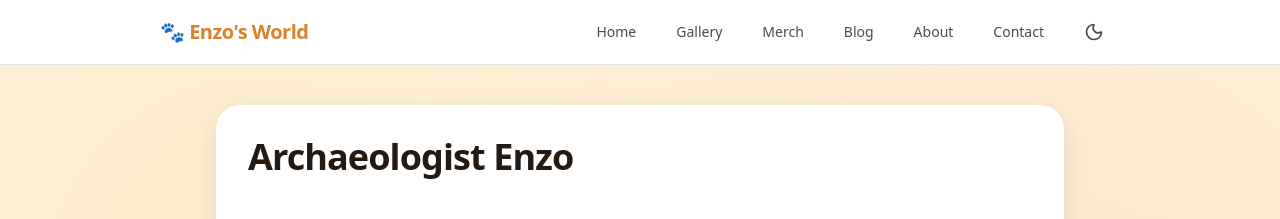
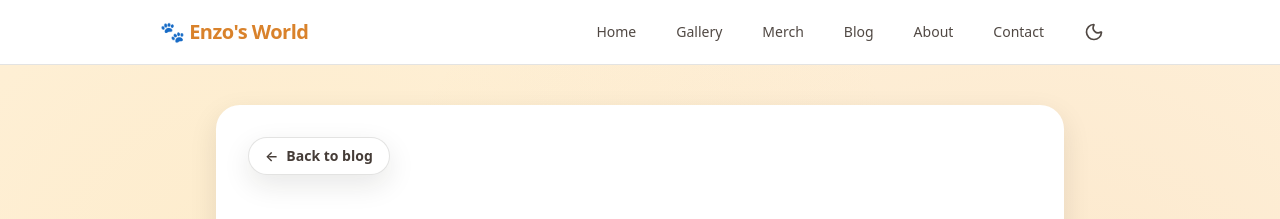
Before and after one commit to RickySerrano904/EnzosWorld.com, a Next.js app: page /blog/archaeologist-enzo in a window 1280 px wide. Shown: the top 219 px of the page. Built offline with nearby package versions, Linux system fonts and the light colour scheme.

Commit message:
feat(blog): add post back link

```diff
--- a/app/blog/layout.tsx
+++ b/app/blog/layout.tsx
@@ -1,3 +1,4 @@
+import { BlogPostBackLink } from "@/app/components/blog/BlogPostBackLink";
 import { BlogPostNav } from "@/app/components/blog/BlogPostNav";
 
 import { blogConfig } from "./posts";
@@ -9,6 +10,7 @@ export default function BlogLayout({
 }) {
   return (
     <article className="space-y-10">
+      <BlogPostBackLink basePath={blogConfig.basePath} />
       {children}
       <BlogPostNav basePath={blogConfig.basePath} posts={blogConfig.posts} />
     </article>
--- /dev/null
+++ b/app/components/blog/BlogPostBackLink.tsx
@@ -0,0 +1,40 @@
+"use client";
+
+import Link from "next/link";
+import { usePathname } from "next/navigation";
+
+type BlogPostBackLinkProps = {
+  basePath: `/${string}`;
+  label?: string;
+};
+
+function isPostRoute(pathname: string, basePath: string) {
+  const routeSegments = pathname.split("/").filter(Boolean);
+  const baseSegments = basePath.split("/").filter(Boolean);
+
+  return (
+    routeSegments.length === baseSegments.length + 1 &&
+    baseSegments.every((segment, index) => routeSegments[index] === segment)
+  );
+}
+
+export function BlogPostBackLink({
+  basePath,
+  label = "Back to blog",
+}: BlogPostBackLinkProps) {
+  const pathname = usePathname();
+
+  if (!isPostRoute(pathname, basePath)) return null;
+
+  return (
+    <div>
+      <Link
+        href={basePath}
+        className="inline-flex items-center gap-2 rounded-full border border-border bg-card px-4 py-2 text-sm font-semibold text-foreground/85 shadow-(--shadow) transition hover:-translate-y-0.5 hover:text-foreground hover:shadow-lg"
+      >
+        <span aria-hidden="true">&larr;</span>
+        <span>{label}</span>
+      </Link>
+    </div>
+  );
+}
```
